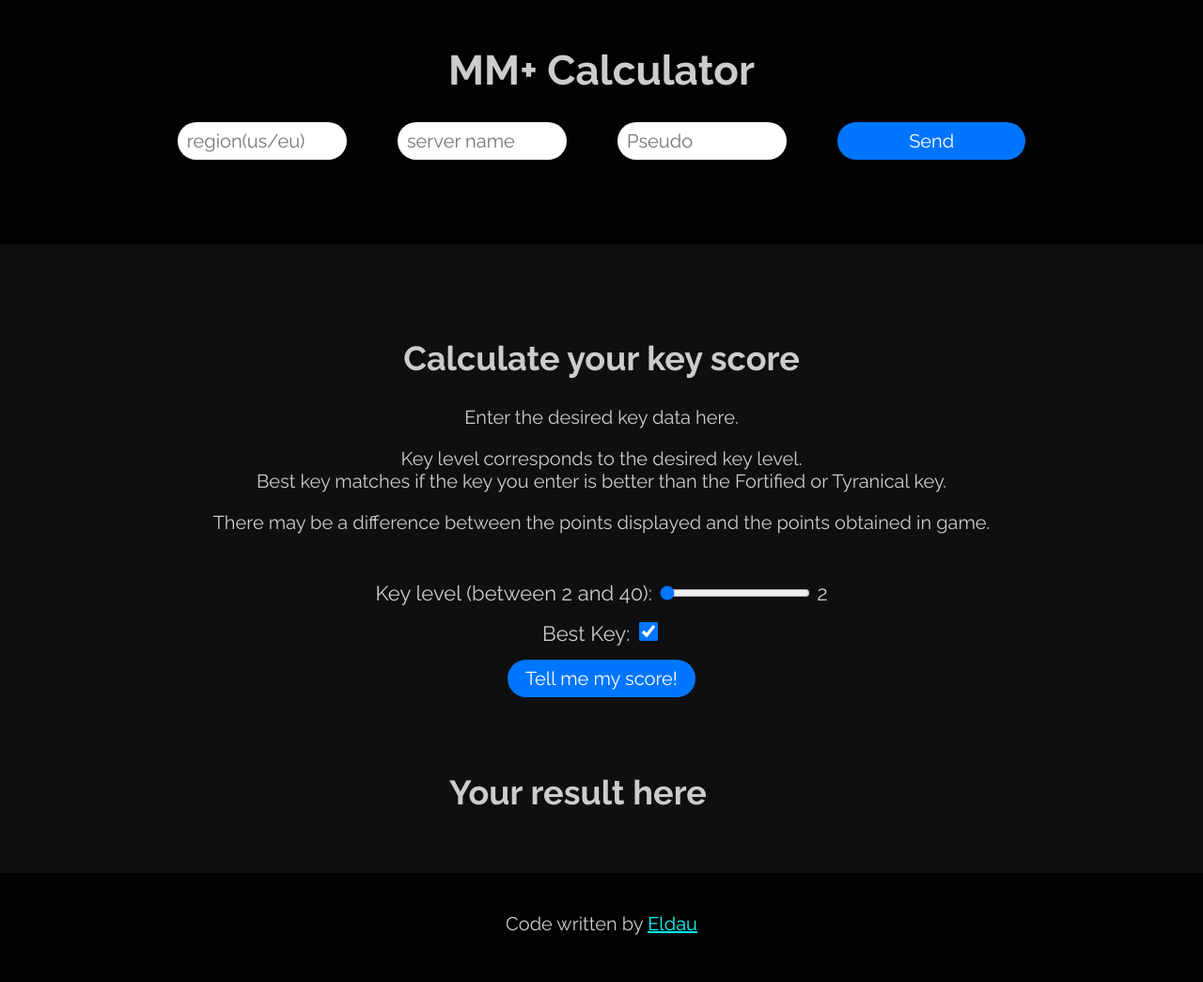
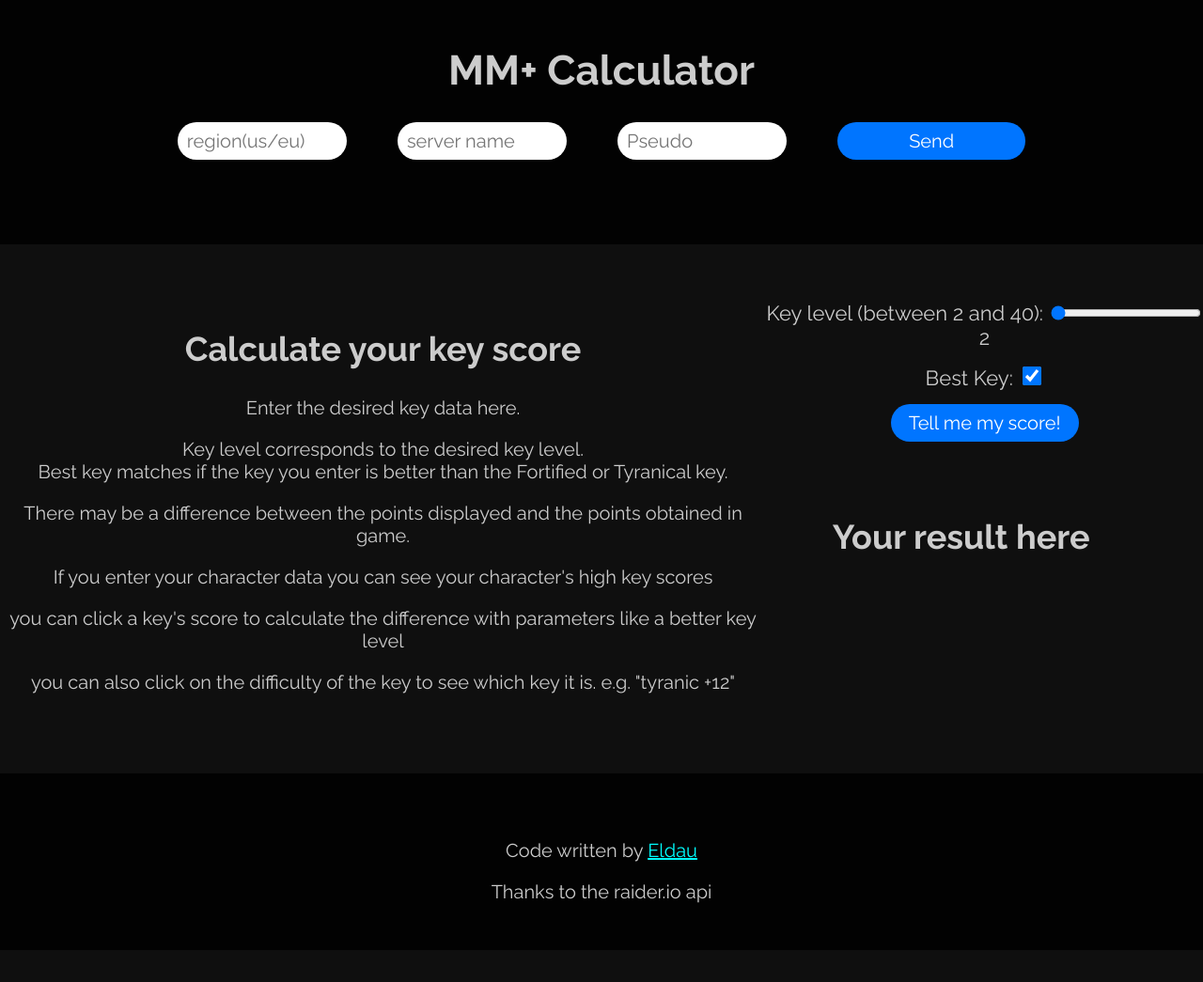
Before and after one commit to Eldaurim/MM-Calculator.io, a plain HTML site: page index.html in a window 1280 px wide. Shown: the whole page at 94% size. After the commit the page ends 1011 px from the top, so only its background shows below. Drawn offline with Linux system fonts and the light colour scheme.

Commit message:
css changes

```diff
--- a/index.css
+++ b/index.css
@@ -14,7 +14,7 @@ body {
 .container {
     max-width: 1080;
     text-align: center;
-    margin: 50px auto;
+    margin: 15px auto;
 }
 
 .calculator {
@@ -23,6 +23,11 @@ body {
     text-align: center;
     align-items: center;
 
+}
+
+#content {
+    display: flex;
+    margin-bottom: 50px;
 }
 
 #key_input{
@@ -84,7 +89,7 @@ body {
 .footer {
     text-align: center;
     background: #020202;
-    padding: 22px 0 30px 0;
+    padding: 50px 0 30px 0;
 }
 
 a, p, h1, h2 , ul, li{
@@ -94,6 +99,11 @@ a, p, h1, h2 , ul, li{
 a , a:visited, a:hover {
     color: aqua;
     cursor: pointer;
+}
+
+#title {
+    color: #cccccc;
+    text-decoration: none;
 }
 
 p, ul, li{
@@ -189,6 +199,10 @@ button:hover{
         margin: 50px 15px 50px 15px;
     }
 
+    #content {
+        display: block;
+    }
+
     .keys_group{
         display: block;
     }
--- a/index.html
+++ b/index.html
@@ -13,7 +13,7 @@
 
   <body>
     <header class="header">
-      <h1>MM+ Calculator</h1>
+      <h1><a id="title" href=".">MM+ Calculator</a></h1>
 
       <input
         type="text"
@@ -42,29 +42,39 @@
     </header>
 
     <section class="container raiderio_score">
-      <div class="keys_group" id="group_one">
-      </div>
+      <div class="keys_group" id="group_one"></div>
 
-
-      <div class="keys_group" id="group_two">
-      </div>
+      <div class="keys_group" id="group_two"></div>
 
       <p id="rio_score" class="rio_score"></p>
     </section>
 
+    <div id="content">
       <section class="container intro">
         <h2>Calculate your key score</h2>
         <p>Enter the desired key data here.</p>
         <ul>
           <li>Key level corresponds to the desired key level.</li>
           <li>
-          Best key matches if the key you enter is better than the Fortified or
-          Tyranical key.
+            Best key matches if the key you enter is better than the Fortified
+            or Tyranical key.
           </li>
         </ul>
         <p>
           There may be a difference between the points displayed and the points
           obtained in game.
+        </p>
+        <p>
+          If you enter your character data you can see your character's high key
+          scores
+        </p>
+        <p>
+          you can click a key's score to calculate the difference with
+          parameters like a better key level
+        </p>
+        <p>
+          you can also click on the difficulty of the key to see which key it
+          is. e.g. "tyranic +12"
         </p>
       </section>
 
@@ -91,8 +101,7 @@
             checked="false"
           />
         </div>
-      <div class="m-15">
-      </div>
+        <div class="m-15"></div>
         <button id="calculator_button" class="m-50" type="button">
           Tell me my score!
         </button>
@@ -103,7 +112,7 @@
         </div>
         <h3 class="m-15" id="difference"></h3>
       </section>
-
+    </div>
     <footer class="footer">
       <p>
         Code written by
@@ -111,6 +120,7 @@
           >Eldau</a
         >
       </p>
+      <p>Thanks to the raider.io api</p>
     </footer>
   </body>
 
```
Lines whose indentation alone changed are shown as unchanged.
